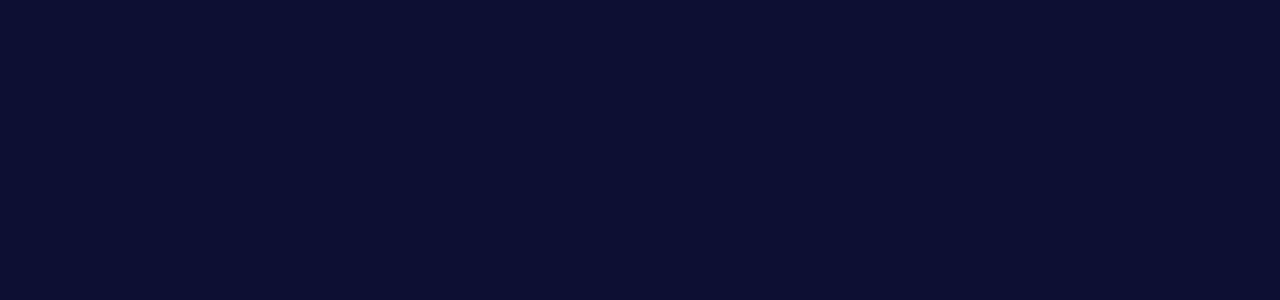
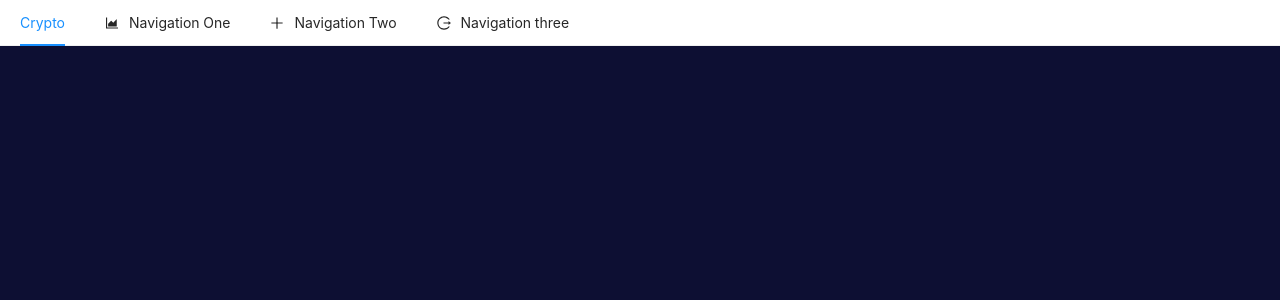
Before and after one commit to d4n7el/crypto-currency, a React (Create React App) app: page / in a window 1280 px wide. Before the commit this address had no page. Shown: the top 300 px of the page. Built offline with nearby package versions, Linux system fonts and the light colour scheme.

Commit message:
create nav - menuApp

```diff
--- a/src/App.tsx
+++ b/src/App.tsx
@@ -1,11 +1,15 @@
 import React from 'react';
 import { BrowserRouter as Router } from 'react-router-dom';
 import RoutesApp from './infraestructura/routes/index';
+import MenuApp from './infraestructura/components/menu';
+
+import 'antd/dist/antd.css';
 import './infraestructura/theme/base.scss';
 
 function App() {
   return (
     <Router>
+      <MenuApp />
       <RoutesApp />
     </Router>
   );
--- /dev/null
+++ b/src/infraestructura/components/menu/index.tsx
@@ -0,0 +1,35 @@
+import React, { useState } from 'react';
+import { Menu } from 'antd';
+import {
+  AreaChartOutlined,
+  PlusOutlined,
+  LogoutOutlined,
+  SettingOutlined,
+} from '@ant-design/icons';
+import { Avatar, Image } from 'antd';
+
+const MenuApp = () => {
+  const [current, setCurrent] = useState<string>('');
+  return (
+    <Menu
+      onClick={(e) => {
+        setCurrent(e.key);
+      }}
+      selectedKeys={[current]}
+      mode="horizontal"
+    >
+      <Menu.Item key="item-bussiness">Crypto</Menu.Item>
+      <Menu.Item key="item-charts" icon={<AreaChartOutlined />}>
+        Navigation One
+      </Menu.Item>
+      <Menu.Item key="item-two" icon={<PlusOutlined />}>
+        Navigation Two
+      </Menu.Item>
+      <Menu.Item key="item-logout" icon={<LogoutOutlined />}>
+        Navigation three
+      </Menu.Item>
+    </Menu>
+  );
+};
+
+export default MenuApp;
```
